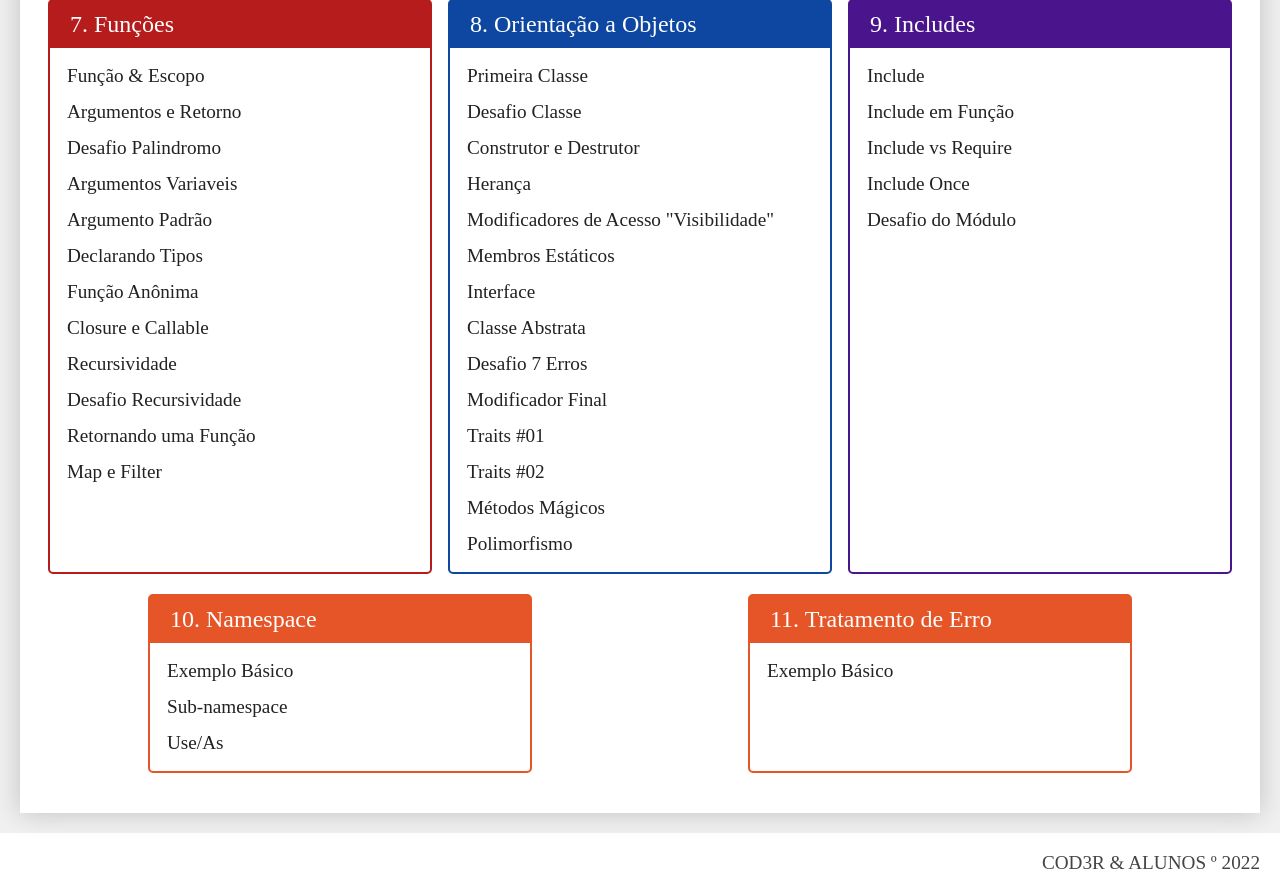
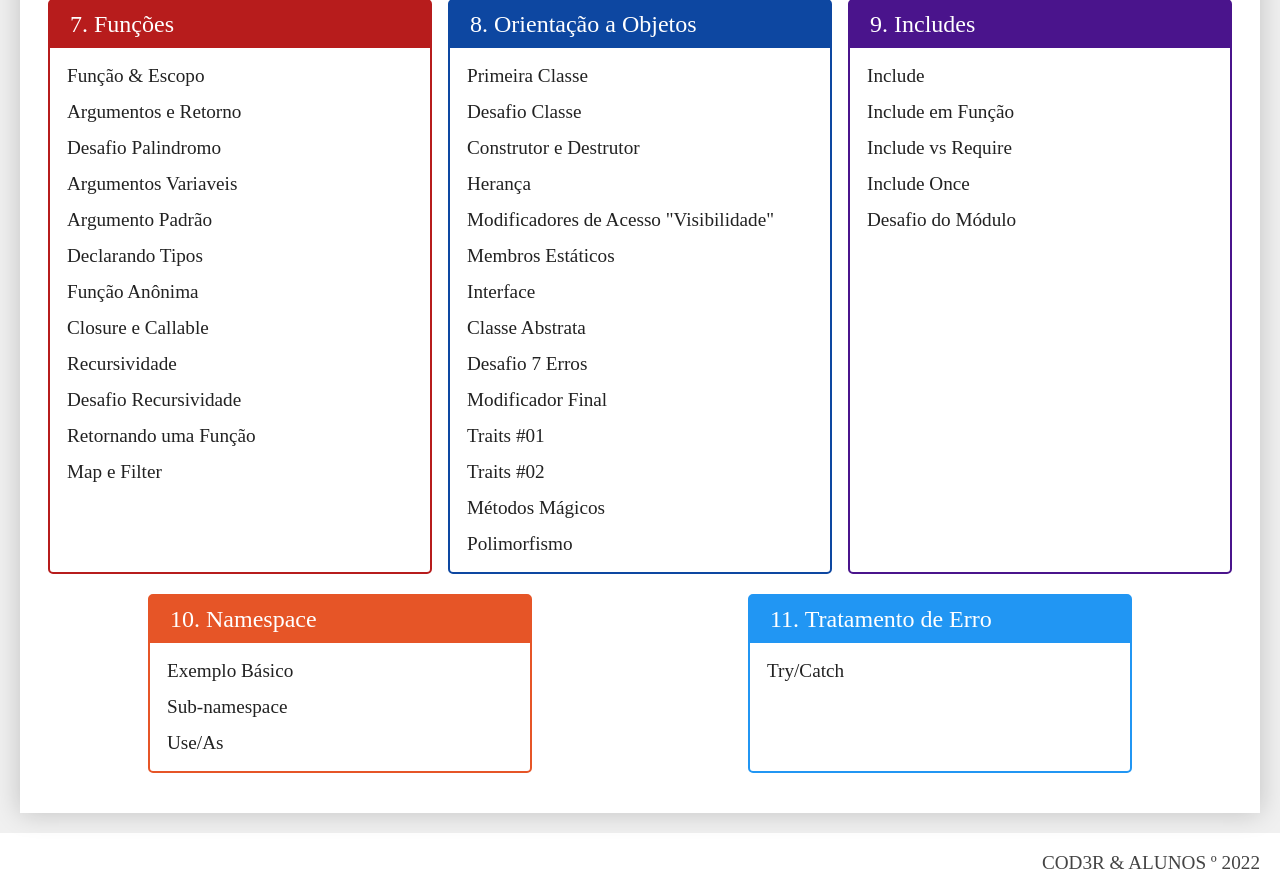
Before and after one commit to AlbericoJr/Curso_PHP, a PHP site: page / in a window 1280 px wide. Shown: the part 1027-1920 px from the top of the page. Run offline with PHP 8.4, Linux system fonts and the light colour scheme.

Commit message:
Try / Catch

```diff
--- a/menu.php
+++ b/menu.php
@@ -136,10 +136,10 @@
         </ul>
     </div>
 
-    <div class="modulo laranja-escuro">
+    <div class="modulo azul">
         <h3>11. Tratamento de Erro</h3>
         <ul>
-            <li><a href="exercicios.php?dir=namespace&file=basico">Exemplo Básico</a></li>
+            <li><a href="exercicios.php?dir=tratamento_erro&file=try_catch">Try/Catch</a></li>
 
         </ul>
     </div>
```
Also changed, not shown: tratamento_erro/try_catch.php (added, +24 -0 lines).
